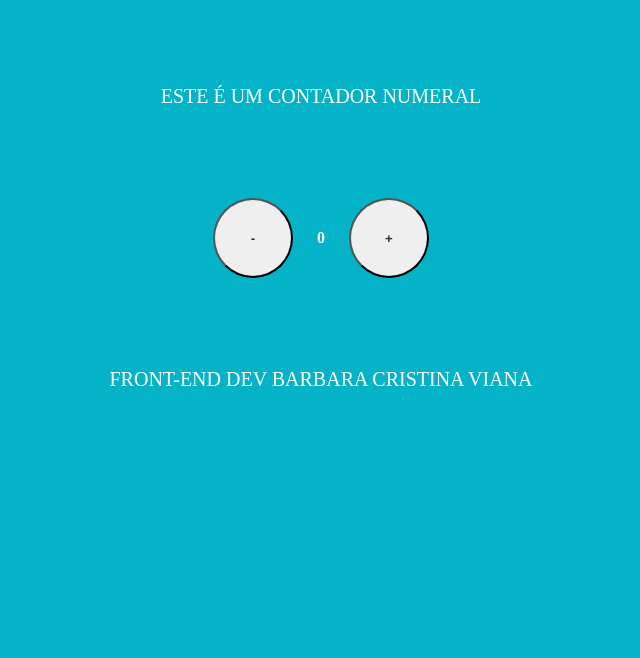
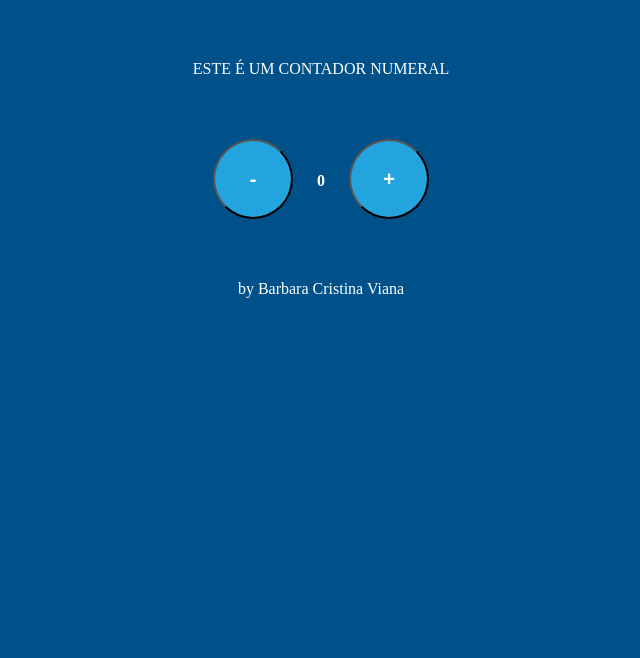
Before and after one commit to BarbaraViana/Contador-numerico-JavaScript, a plain HTML site: page index.html in a window 1280 px wide. Shown: the part 142-800 px from the top of the page, without its empty margins (319-959 px from the left). Drawn offline with Linux system fonts and the light colour scheme.

Commit message:
Update Style.css
*

```diff
--- a/assets/css/style.css
+++ b/assets/css/style.css
@@ -1,13 +1,20 @@
 :root {
-    --bg-body: #04b3c8;
-    --color-font: #fff;
-    --color-button: #323232;
+    --bg-body: #005189;
+    --color-font: #fdffff;
+    --color-button: #1f98da;
+    --colorBtnHover: #24a4de;
+}
+
+* {
+    box-sizing: border-box;
 }
 
 .section-1 {
     display: flex;
     margin-top: 100px;
     text-align: center;
+    box-shadow: 10px 10px 20px var(--colorBShadow);
+    background-color: var(--bg-body);
 }
 
 body {
@@ -27,13 +34,17 @@ h1 {
     text-align: center;
     text-transform: uppercase;
     color: var(--color-font);
+    font-size: Arial;
 }
 
 p {
     text-align: center;
-    padding: 50px 0px;
-    font-size: 20px;
+    padding: 25px 0px;
+    font-size: 20px Arial;
     color: var(--color-font);
+}
+
+.number {
     text-transform: uppercase;
 }
 
@@ -41,8 +52,19 @@ button {
     height: 80px;
     width: 80px;
     margin: 20px;
+    font-size: 20px;
     border-radius: 50%;
-    color: var(--color-button);
+    background-color: var(--colorBtnHover);
+    color: var(--color-font);
+    font-weight: bold;
+}
+
+button:hover {
+    height: 90px;
+    width: 90px;
+    margin: 20px;
+    border-radius: 50%;
+    color: var(--color-font);
     font-weight: bold;
 }
 
--- a/index.html
+++ b/index.html
@@ -15,15 +15,20 @@
     <section class="section-1">
         <div class="container">
             <h1>Contador</h1>
-            <p>Este é um contador numeral</p>
+            <p class="number">Este é um contador numeral</p>
             <div>
                 <button name="subtrair" onclick="decrement()">-</button>
                 <span id="currentNumber">0</span>
                 <button name="adicionar" onclick="increment()">+</button>
-            </div>
-            <p>Front-end dev Barbara Cristina Viana</p>
-        </div>
+
+                <div>
+
+                    <p class="footer">by Barbara Cristina Viana</p>
+
+                </div>
     </section>
+
+
 
     <!--Script-->
     <script src="assets/js/script.js"></script>
```
